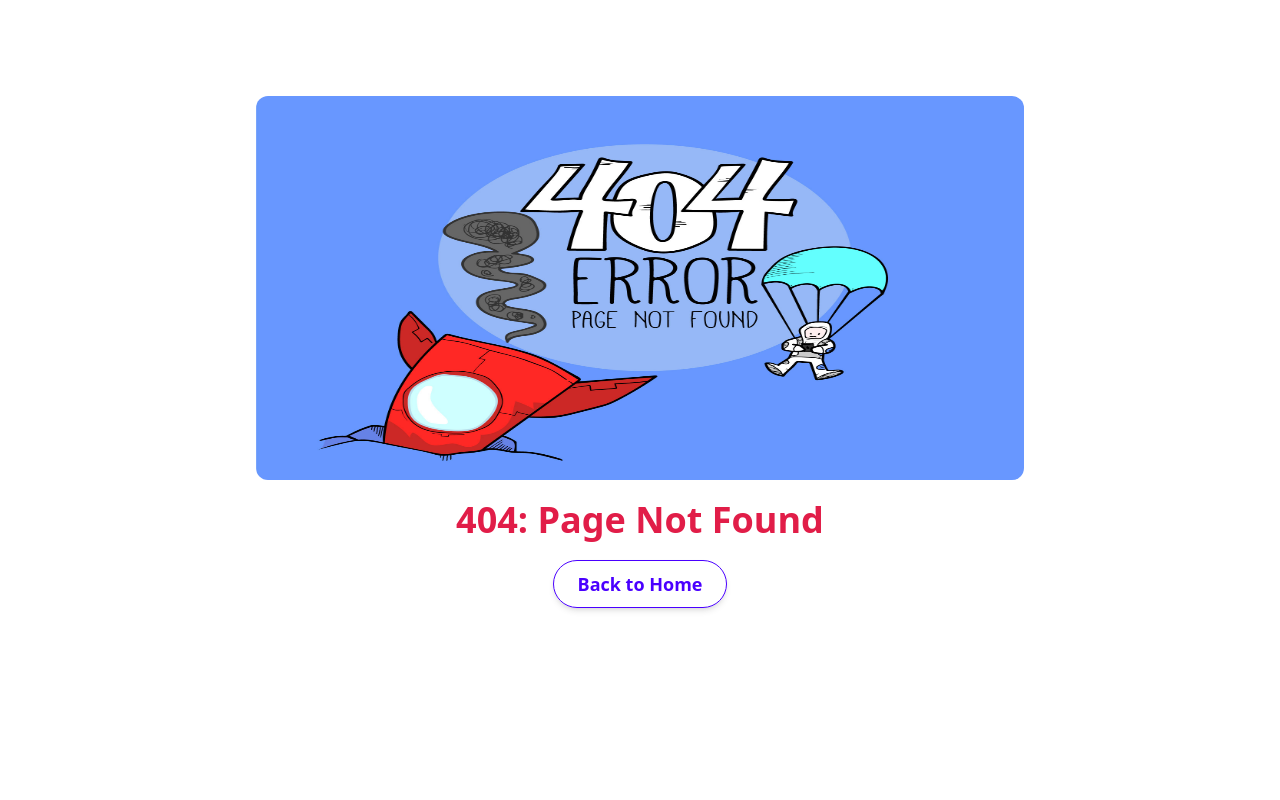
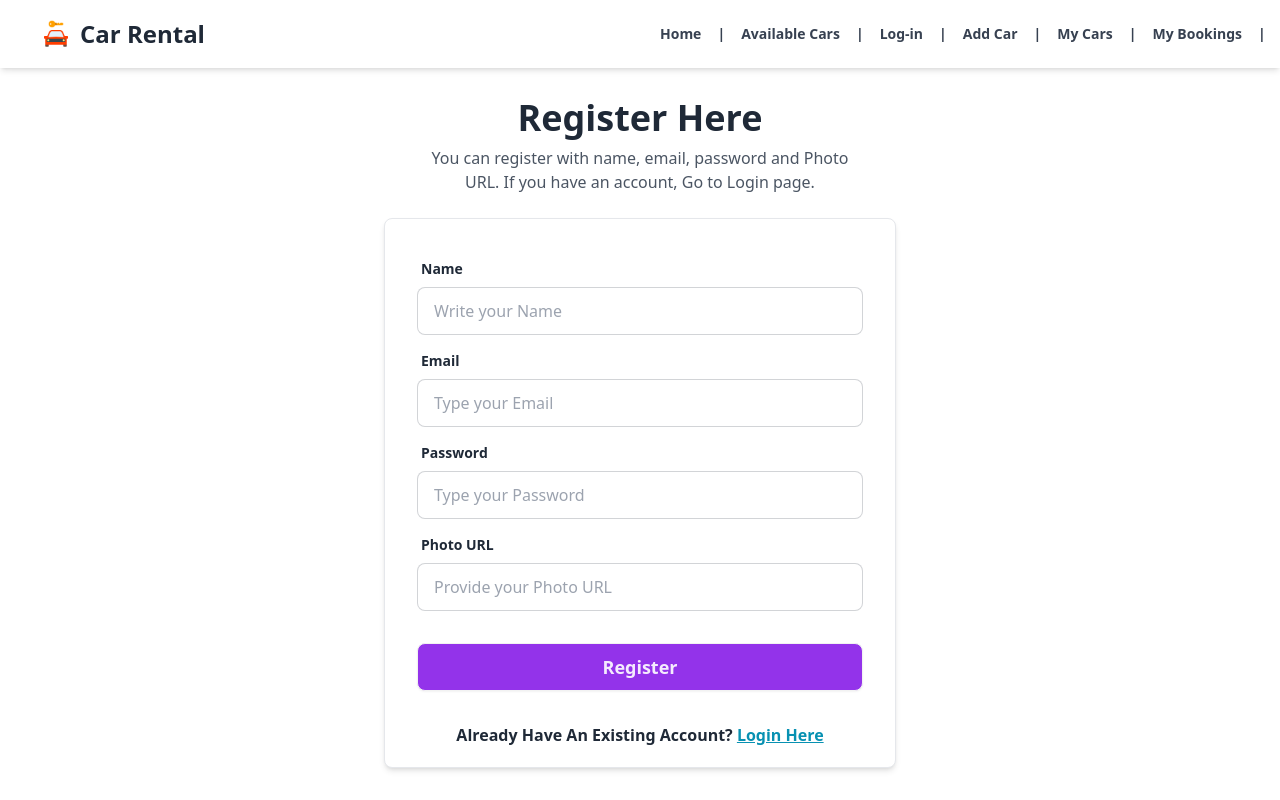
Before and after one commit to ssmahim01/car-rental-application, a React (Vite) app: page /registration in a window 1280 px wide. Before the commit this address had no page. Shown: the top 800 px of the page. Built offline with nearby package versions, Linux system fonts and the light colour scheme.

Commit message:
Added LoginPage with SharedLogin component and RegistrationPage also Modified router

```diff
--- /dev/null
+++ b/src/components/SharedLogin.jsx
@@ -0,0 +1,9 @@
+const SharedLogin = () => {
+    return (
+        <div className="w-11/12 mx-auto">
+            <button className="btn btn-outline rounded-full border border-gray-300 shadow-md text-success text-lg w-full font-bold mb-5 hover:bg-green-500 hover:border-none">Log In with Google</button>
+        </div>
+    );
+};
+
+export default SharedLogin;
--- /dev/null
+++ b/src/pages/LoginPage.jsx
@@ -0,0 +1,66 @@
+import { useState } from "react";
+import SharedLogin from "../components/SharedLogin";
+import { Link } from "react-router-dom";
+
+const LoginPage = () => {
+  const [error, setError] = useState("");
+
+  return (
+    <div className="pt-7 pb-14 flex flex-col justify-center items-center">
+      <div className="text-center mb-6 space-y-2 lg:w-2/6 md:w-3/4 w-11/12">
+        <h2 className="text-4xl font-bold">Log-in Here</h2>
+        <p className="md:text-base text-sm text-gray-600 text-center font-medium">
+          You can login with email/password or Google. If you are a new user,
+          first you have to register your account.
+        </p>
+      </div>
+
+      <div className="border border-gray-200 card bg-base-100 lg:w-2/5 md:w-3/4 w-11/12 mx-auto shadow-md rounded-lg">
+
+        {error && (
+          <p className="mt-4 text-center text-rose-600 font-semibold">{error}</p>
+        )}
+
+        <form className="card-body">
+          <div className="form-control">
+            <label className="label">
+              <span className="label-text font-bold">Email</span>
+            </label>
+            <input
+              type="email"
+              name="email"
+              placeholder="Type your Email"
+              className="input input-bordered"
+              required
+            />
+          </div>
+
+          <div className="form-control">
+            <label className="label">
+              <span className="label-text font-bold">Password</span>
+            </label>
+            <input
+              type="password"
+              name="password"
+              placeholder="Type your Password"
+              className="input input-bordered"
+              required
+            />
+          </div>
+
+          <div className="form-control mt-6">
+            <button className="btn btn-info text-lg text-white/90 hover:btn-success hover:text-white font-bold">Log In</button>
+          </div>
+        </form>
+
+        <div className="divider">Or</div>
+
+        <SharedLogin />
+
+        <p className="text-center font-semibold pb-5">New user on this site? Please <Link to="/registration" className="text-purple-600 underline font-bold">Register Here</Link></p>
+      </div>
+    </div>
+  );
+};
+
+export default LoginPage;
--- /dev/null
+++ b/src/pages/RegistrationPage.jsx
@@ -0,0 +1,94 @@
+import { useState } from "react";
+import { Link } from "react-router-dom";
+
+const RegistrationPage = () => {
+  const [error, setError] = useState("");
+
+  return (
+    <div className="pt-7 pb-14 flex flex-col justify-center items-center">
+      <div className="text-center mb-6 space-y-2 lg:w-2/6 md:w-3/4 w-11/12">
+        <h2 className="text-4xl font-bold">Register Here</h2>
+        <p className="md:text-base text-sm text-gray-600 text-center font-medium">
+          You can register with name, email, password and Photo URL. If you have an account, Go to Login page.
+        </p>
+      </div>
+
+      <div className="border border-gray-200 card bg-base-100 lg:w-2/5 md:w-3/4 w-11/12 mx-auto shadow-md rounded-lg">
+        {error && (
+          <p className="mt-4 text-center text-rose-600 font-semibold">
+            {error}
+          </p>
+        )}
+
+        <form className="card-body">
+          <div className="form-control">
+            <label className="label">
+              <span className="label-text font-bold">Name</span>
+            </label>
+            <input
+              type="text"
+              name="name"
+              placeholder="Write your Name"
+              className="input input-bordered"
+              required
+            />
+          </div>
+
+          <div className="form-control">
+            <label className="label">
+              <span className="label-text font-bold">Email</span>
+            </label>
+            <input
+              type="email"
+              name="email"
+              placeholder="Type your Email"
+              className="input input-bordered"
+              required
+            />
+          </div>
+
+          <div className="form-control">
+            <label className="label">
+              <span className="label-text font-bold">Password</span>
+            </label>
+            <input
+              type="password"
+              name="password"
+              placeholder="Type your Password"
+              className="input input-bordered"
+              required
+            />
+          </div>
+
+          <div className="form-control">
+            <label className="label">
+              <span className="label-text font-bold">Photo URL</span>
+            </label>
+            <input
+              type="url"
+              name="photo"
+              placeholder="Provide your Photo URL"
+              className="input input-bordered"
+              required
+            />
+          </div>
+
+          <div className="form-control mt-6">
+            <button className="btn bg-purple-600 text-lg text-white/90 hover:btn-primary hover:text-white font-bold">
+              Register
+            </button>
+          </div>
+        </form>
+
+        <p className="text-center font-semibold pb-5">
+          Already Have An Existing Account? {" "}
+          <Link to="/log-in" className="text-cyan-600 font-bold underline">
+            Login Here
+          </Link>
+        </p>
+      </div>
+    </div>
+  );
+};
+
+export default RegistrationPage;
```
Also changed, not shown: src/routers/router.jsx (+10 -0 lines).
